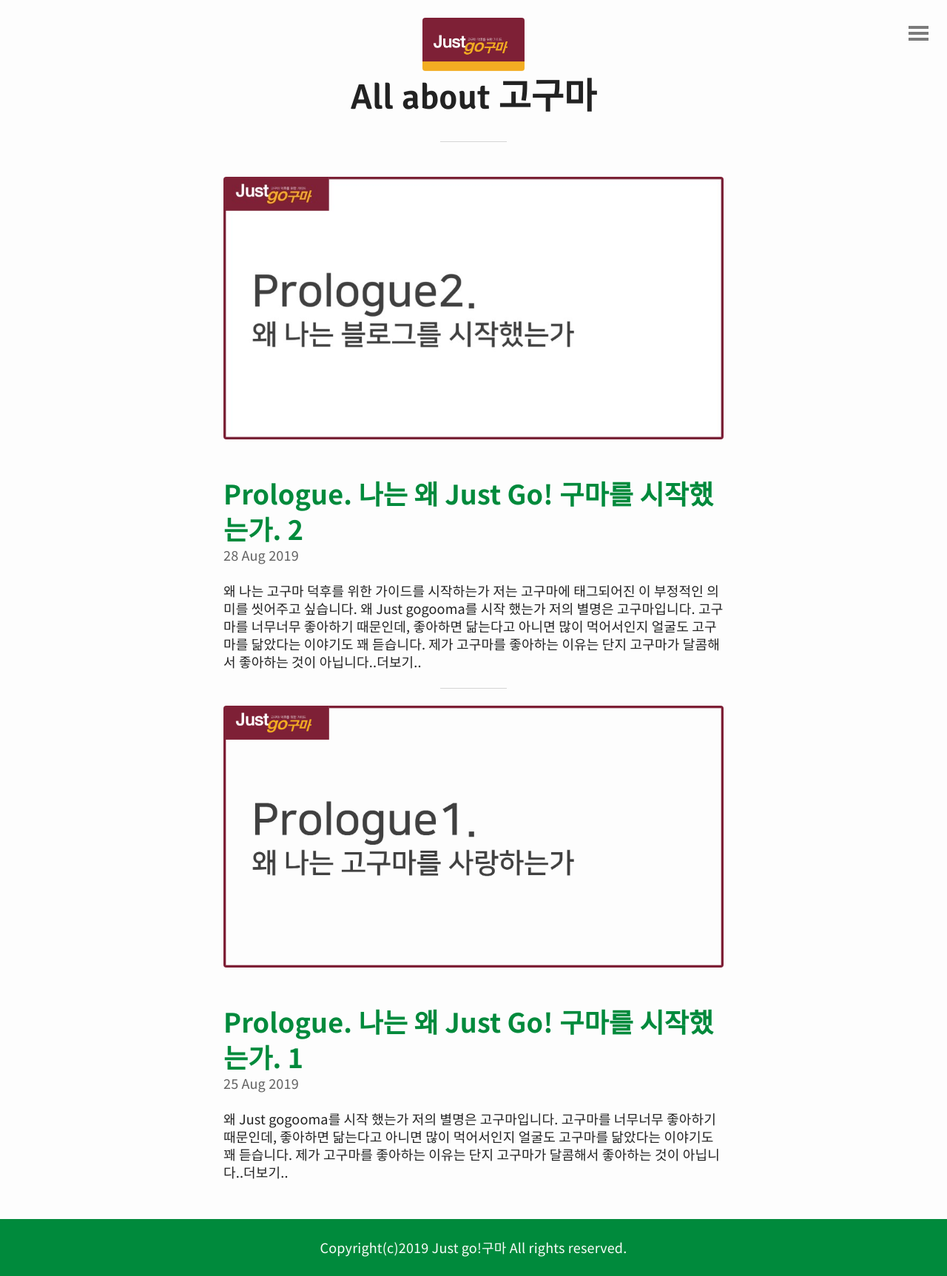
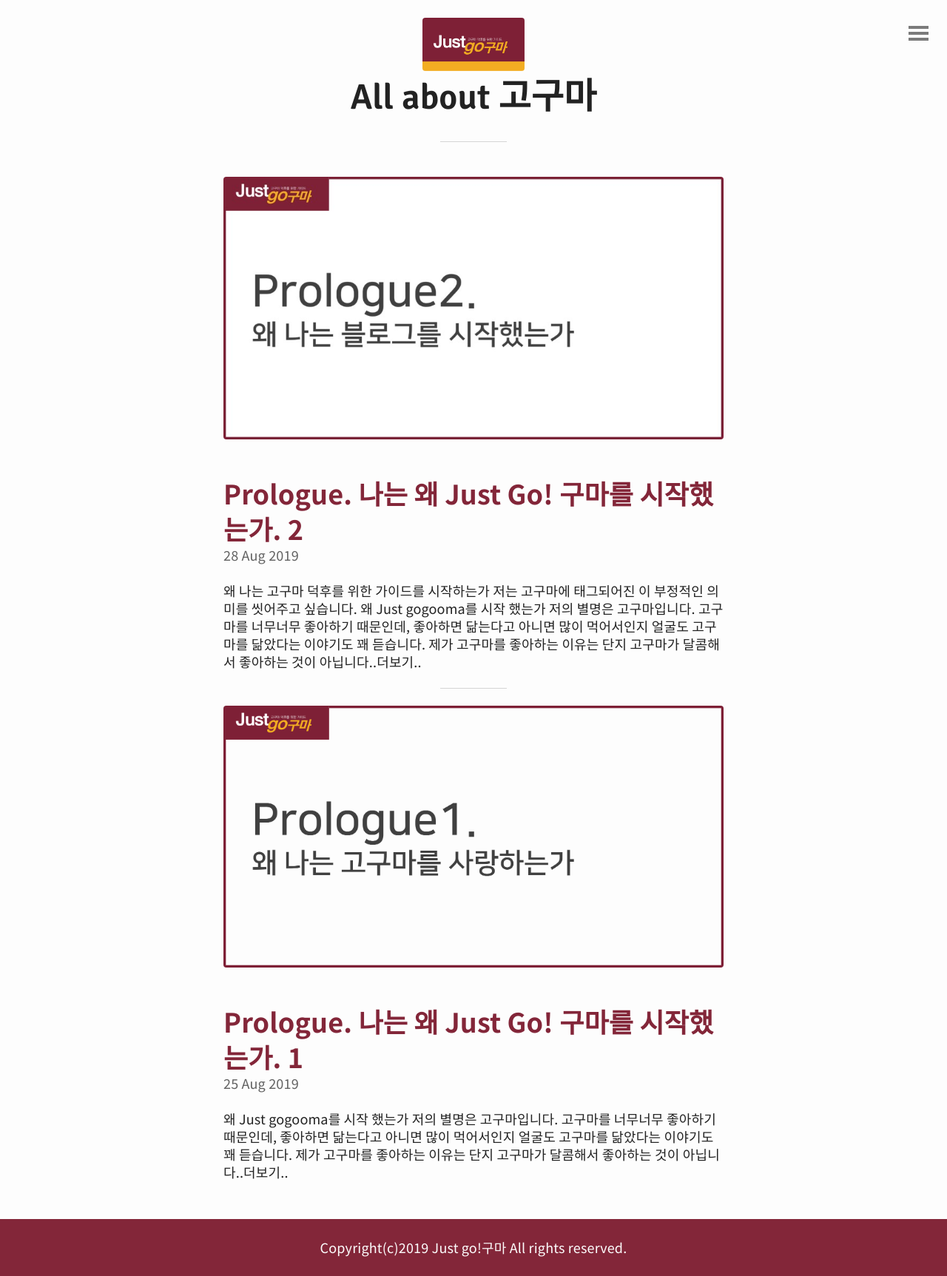
Before and after one commit to go-gingerman/myjustgogooma, a Jekyll site: the page built from index.html, in a window 1280 px wide. Shown: the whole page at 74% size. Built offline with Jekyll 4.4.1, drawn with Linux system fonts in a browser that asks for light colours; the list of posts is cut into pages by our own code.

Commit message:
Update base.scss

```diff
--- a/_sass/base.scss
+++ b/_sass/base.scss
@@ -18,7 +18,7 @@ html, body, h1, h2, h3, h4, h5, h6, p, ul, ol, li, img {
 
 /*- Base color -*/
 
-$main-color: #008A3C;
+$main-color: #832639;
 $background-color: #FDFDFD;
 $text-color: #222222;
 
```
